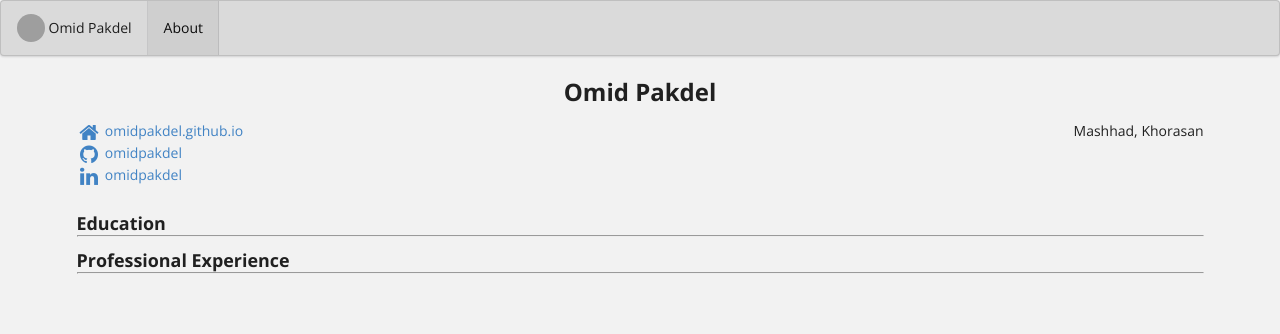
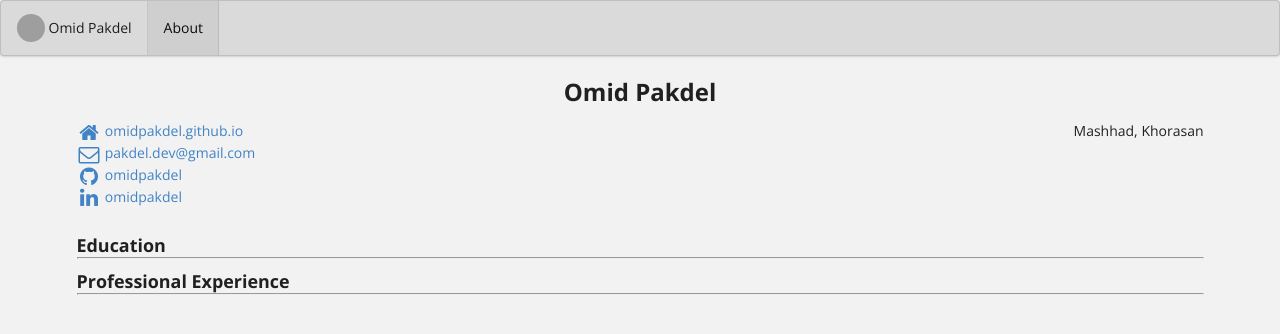
Before and after one commit to omidpakdel/omidpakdel.github.io, a Jekyll site: the page built from bio/index.html, in a window 1280 px wide. Shown: the top 334 px of the page. Built offline with Jekyll 4.4.1, drawn with Linux system fonts in a browser that asks for light colours; grey boxes are pictures that could not be loaded.

Commit message:
add email

```diff
--- a/_data/bio.json
+++ b/_data/bio.json
@@ -5,6 +5,7 @@
     "picture": "https://avatars.githubusercontent.com/u/44576068?v=4",
     "website": "https://omidpakdel.github.io",
     "summary": "Software Engineer at Ferdowsi Cloud.",
+    "email": "pakdel.dev@gmail.com",
     "location": {
       "address": "",
       "postalCode": "",
```
